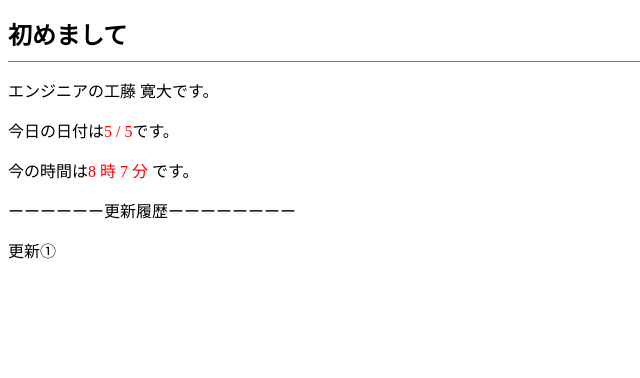
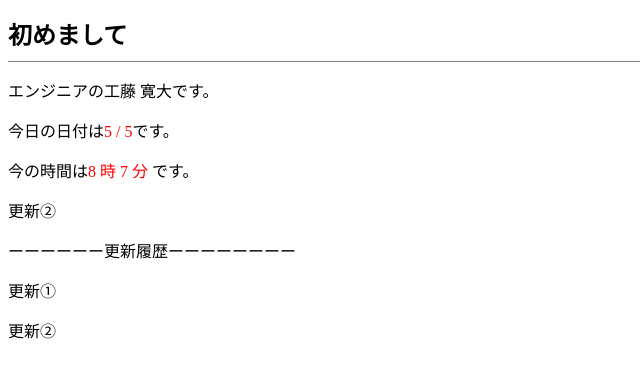
Before and after one commit to HiromasaKudo/HiromasaKudo.github.io, a plain HTML site: page index.html in a window 1280 px wide. Shown: the whole page, without its empty margins (0-640 px from the left). Drawn offline with Linux system fonts and the light colour scheme.

Commit message:
Add files via upload

```diff
--- a/index.html
+++ b/index.html
@@ -12,9 +12,11 @@
   <p>エンジニアの工藤 寛大です。</p>
   <p>今日の日付は<span class="TodayDate"></span>です。</p>
   <p>今の時間は<span class="TodayDate"></span>です。</p>
+  <p>更新②</p>
 
   <p>ーーーーーー更新履歴ーーーーーーーー</p>
   <p>更新①</p>
+  <p>更新②</p>
 
   <script src="js/main.js"></script>
 </body>
```
